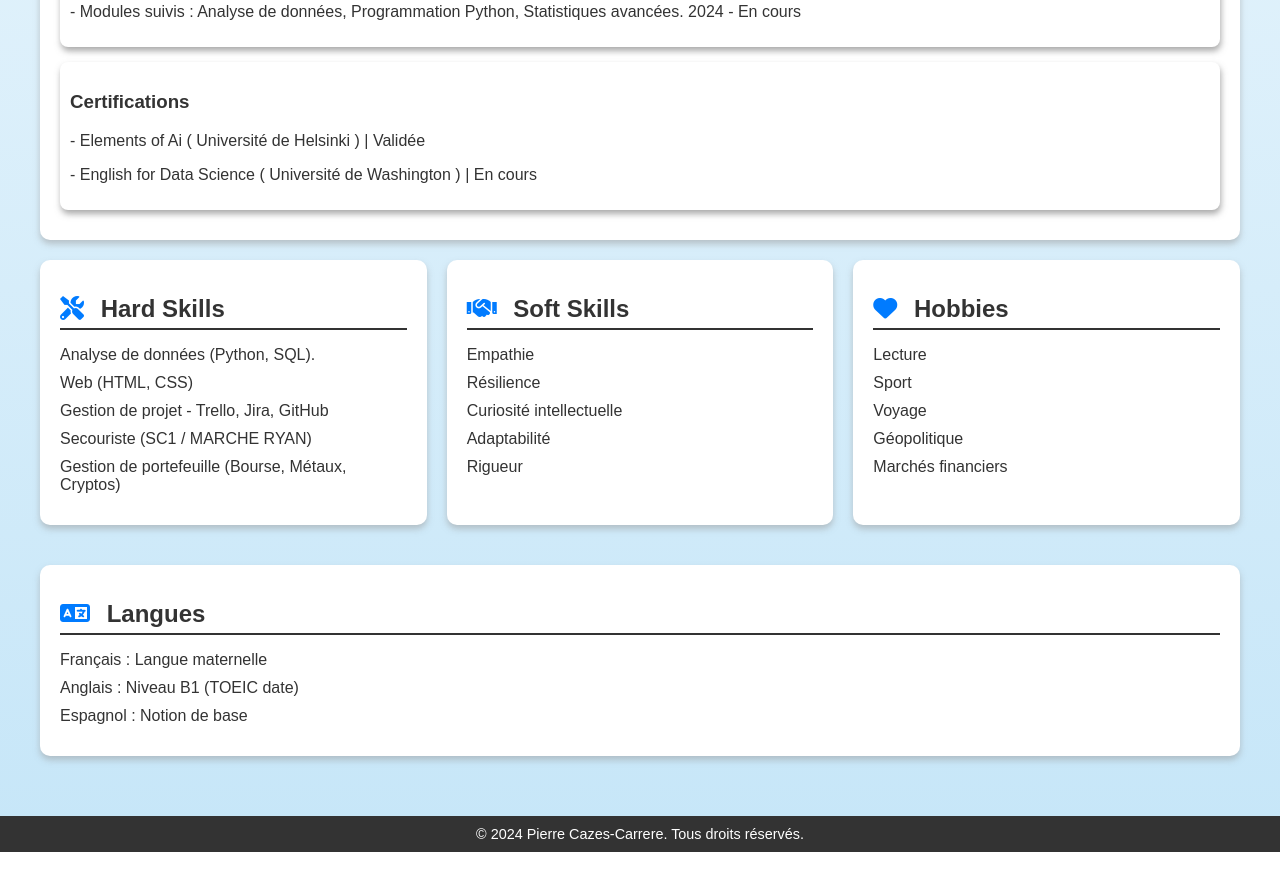
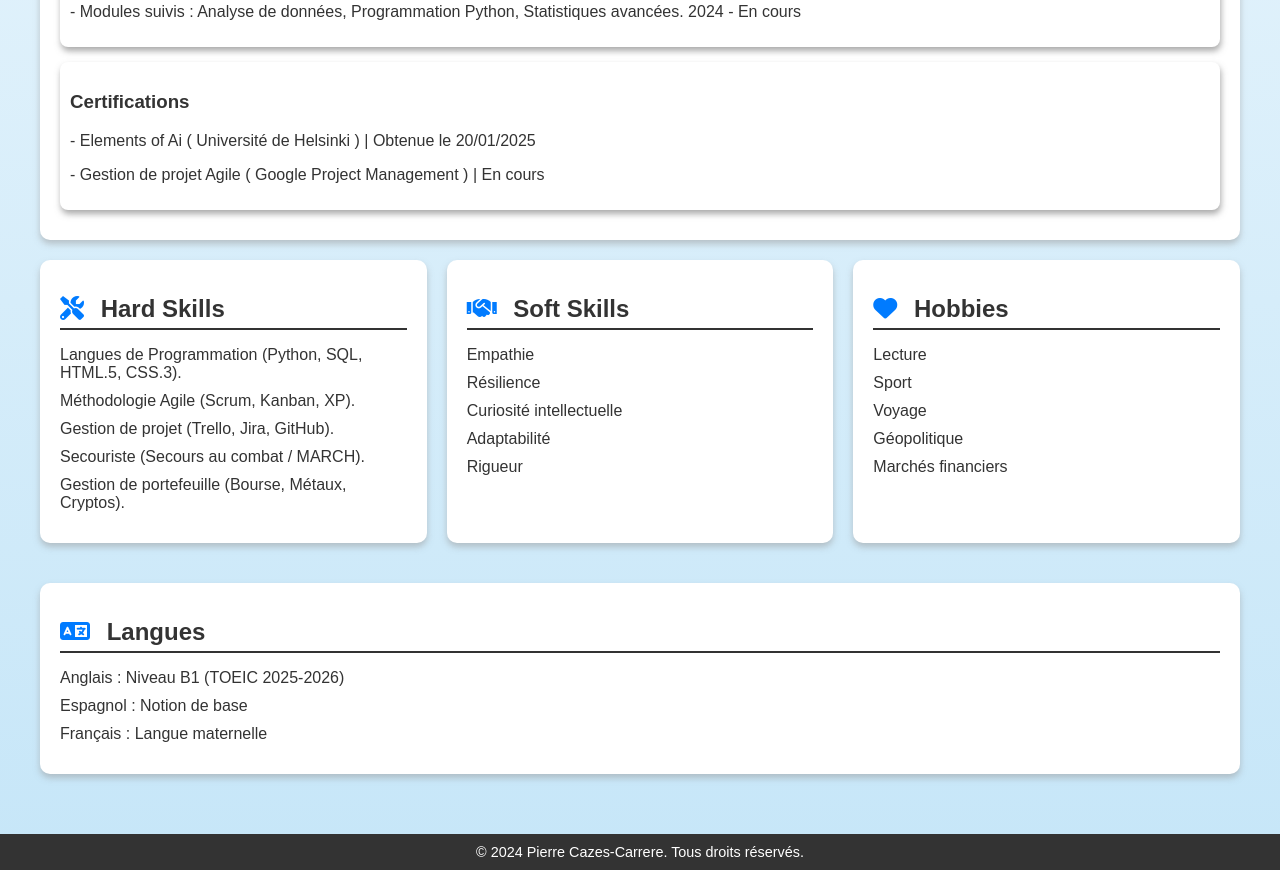
Before and after one commit to pierre-cazes-carrere/Curriculum_Vitae, a plain HTML site: page index.html in a window 1280 px wide. Shown: the part 1158-2028 px from the top of the page. Drawn offline with Linux system fonts and the light colour scheme.

Commit message:
add : new certifications

```diff
--- a/index.html
+++ b/index.html
@@ -77,8 +77,8 @@
             </div>
             <div class="education-item">
                 <h3>Certifications</h3>
-                <p>- Elements of Ai ( Université de Helsinki ) | Validée</p>
-                <p>- English for Data Science ( Université de Washington ) | En cours</p>
+                <p>- Elements of Ai ( Université de Helsinki ) | Obtenue le 20/01/2025</p>
+                <p>- Gestion de projet Agile ( Google Project Management ) | En cours</p>
             </div>
         </section>
 
@@ -87,11 +87,11 @@
             <section id="hard-skills">
                 <h2><i class="fa-solid fa-tools"></i> Hard Skills</h2>
                 <ul>
-                    <li>Analyse de données (Python, SQL). </li>
-                    <li>Web (HTML, CSS)</li>
-                    <li>Gestion de projet - Trello, Jira, GitHub</li>
-                    <li>Secouriste (SC1 / MARCHE RYAN)</li>
-                    <li>Gestion de portefeuille (Bourse, Métaux, Cryptos)</li>
+                    <li>Langues de Programmation (Python, SQL, HTML.5, CSS.3). </li>
+                    <li>Méthodologie Agile (Scrum, Kanban, XP).</li>
+                    <li>Gestion de projet (Trello, Jira, GitHub).</li>
+                    <li>Secouriste (Secours au combat / MARCH).</li>
+                    <li>Gestion de portefeuille (Bourse, Métaux, Cryptos).</li>
                 </ul>
             </section>
             <section id="soft-skills">
@@ -119,9 +119,9 @@
         <section id="languages">
             <h2><i class="fa-solid fa-language"></i> Langues</h2>
             <ul>
+                <li>Anglais : Niveau B1 (TOEIC 2025-2026)</li>
+                <li>Espagnol : Notion de base</li>
                 <li>Français : Langue maternelle</li>
-                <li>Anglais : Niveau B1 (TOEIC date)</li>
-                <li>Espagnol : Notion de base</li>
             </ul>
         </section>
     </main>
```
